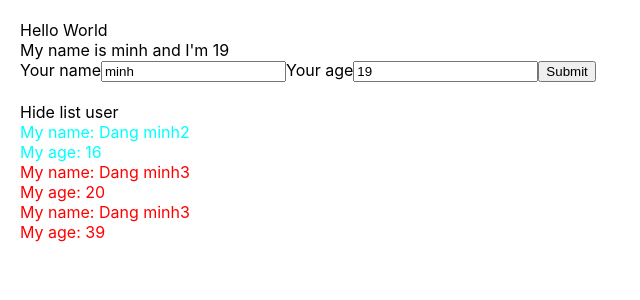
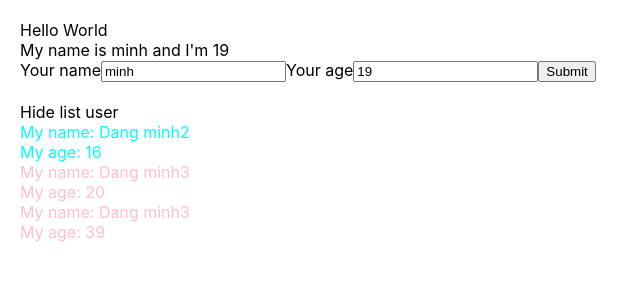
Before and after one commit to dangminhhelloworld/learn_reactjs, a React (Create React App) app: page / in a window 1280 px wide. Shown: the top 300 px of the page, without its empty margins (0-640 px from the left). Built offline with nearby package versions, Linux system fonts and the light colour scheme.

Commit message:
css for react

```diff
--- a/package.json
+++ b/package.json
@@ -13,6 +13,7 @@
     "redux": "4.2.0",
     "redux-devtools-extension": "2.13.9",
     "redux-thunk": "2.4.1",
+    "sass": "1.53.0",
     "web-vitals": "2.1.4"
   },
   "scripts": {
--- a/src/App.js
+++ b/src/App.js
@@ -1,5 +1,5 @@
 import logo from "./logo.svg";
-import "./App.css";
+import "./App.scss";
 import { useDispatch, useSelector } from "react-redux";
 import { increaseCounter, decreaseCounter } from "./redux/action/counterAction";
 import MyComponent from "./components/MyComponent";
--- a/src/App.css
+++ b/src/App.scss
@@ -1,23 +1,17 @@
-.red{
-  color:red;
-}
 
-.aqua{
-  color: aqua;
-}
 
 body {
   padding: 20px;
   margin: 0;
-  font-family: -apple-system, BlinkMacSystemFont, 'Segoe UI', 'Roboto', 'Oxygen',
-    'Ubuntu', 'Cantarell', 'Fira Sans', 'Droid Sans', 'Helvetica Neue',
+  font-family: -apple-system, BlinkMacSystemFont, "Segoe UI", "Roboto", "Oxygen",
+    "Ubuntu", "Cantarell", "Fira Sans", "Droid Sans", "Helvetica Neue",
     sans-serif;
   -webkit-font-smoothing: antialiased;
   -moz-osx-font-smoothing: grayscale;
 }
 
 code {
-  font-family: source-code-pro, Menlo, Monaco, Consolas, 'Courier New',
+  font-family: source-code-pro, Menlo, Monaco, Consolas, "Courier New",
     monospace;
 }
 
--- a/src/components/DisplayInfo.js
+++ b/src/components/DisplayInfo.js
@@ -1,4 +1,5 @@
 import React from "react";
+import './DisplayInfo.scss';
 
 class DisplayInfo extends React.Component {
     state = {
@@ -14,7 +15,7 @@ class DisplayInfo extends React.Component {
     const { listUsers } = this.props;
     console.log(this.props);
     return (
-      <>
+      <div className="dissplay-info-container">
         <div>
           <span onClick={this.handlShowHide}>
             {this.state.isShow === true? "Hide list user" :"Show user"}
@@ -25,13 +26,13 @@ class DisplayInfo extends React.Component {
         <div>
           {listUsers.map((user) => (
             <div key={user.id} className={user.age > 18 ? "red" : "aqua"}>
-              <div>My name: {user.name}</div>
+              <div >My name: {user.name}</div>
               <div>My age: {user.age}</div>
             </div>
           ))}
         </div>
         }
-      </>
+      </div>
     );
   }
 }
--- /dev/null
+++ b/src/components/DisplayInfo.scss
@@ -0,0 +1,9 @@
+.dissplay-info-container {
+  .red {
+    color: pink;
+  }
+
+  .aqua {
+    color: aqua;
+  }
+}
--- a/src/components/MyComponent.js
+++ b/src/components/MyComponent.js
@@ -12,11 +12,11 @@ class MyComponent extends React.Component {
     ],
   };
   handleAddNewUser = (userObject) =>{
-    let listUsersClone =[...this.state.listUsers];
 
-    // this.setState({
-    //   listUsers:[userObject,...this.state.listUsers]
-    // })
+
+    this.setState({
+      listUsers:[userObject,...this.state.listUsers]
+    })
   }
    //? JSX
   render() {
```
Also changed, not shown: 1 other file (tests, documents, lock files or other folders).
